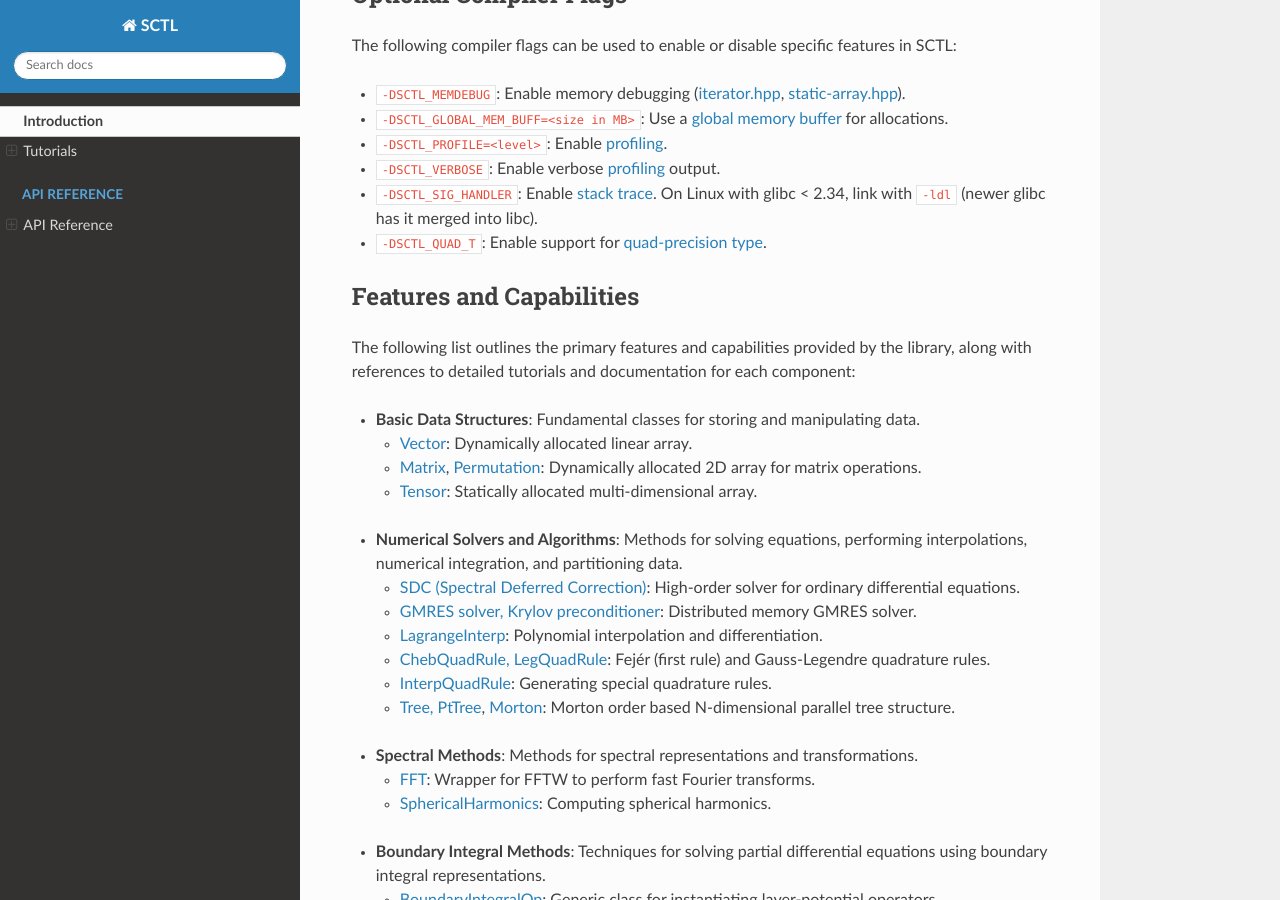
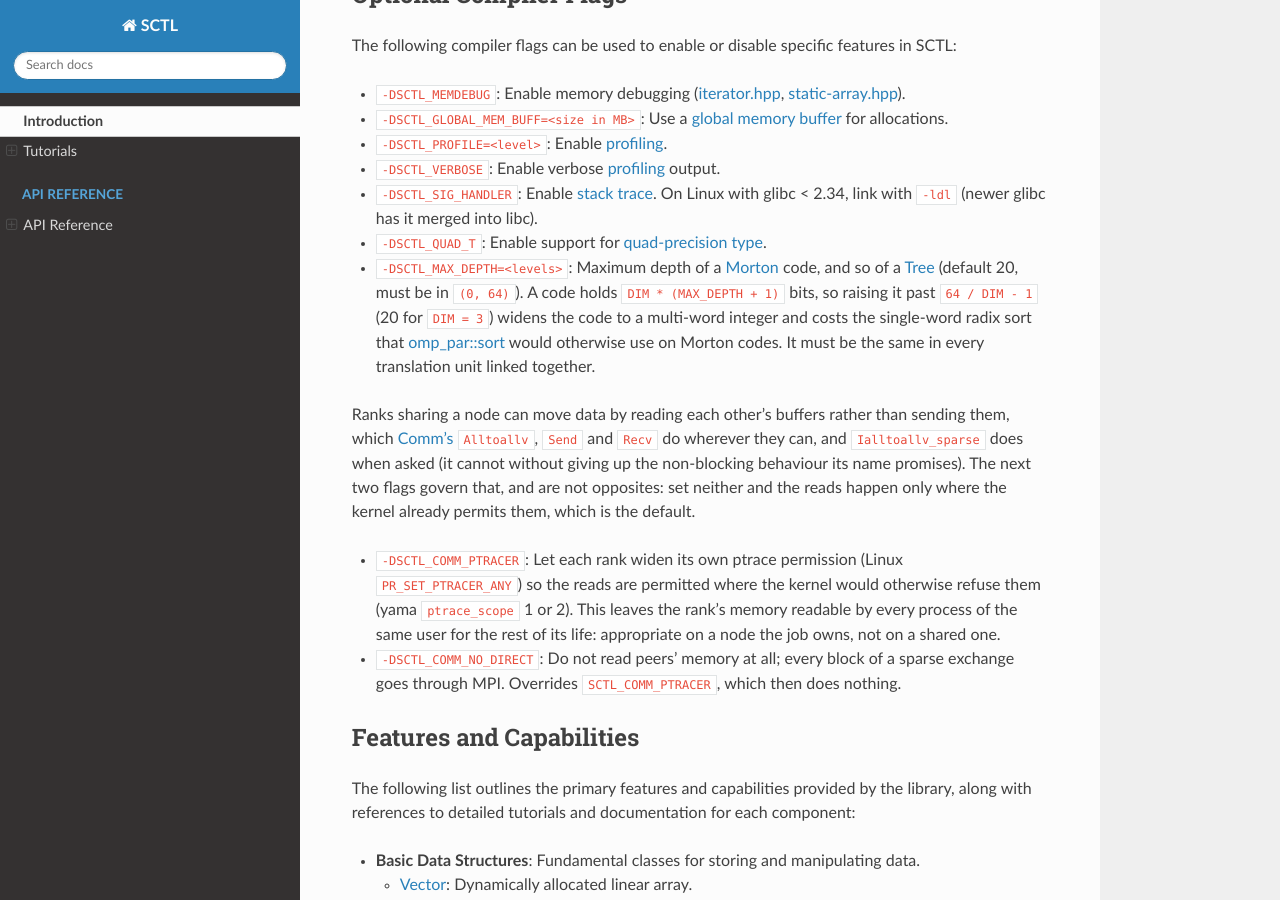
Before and after one commit to dmalhotra/SCTL, a Sphinx documentation site: the page built from doc/index.rst, in a window 1280 px wide and 900 px high, scrolled down 1336 px. Built offline with Sphinx 7.4.7 and the Read the Docs theme 3.1.0, drawn with Linux system fonts in a browser that asks for light colours.

Commit message:
Document SCTL_MAX_DEPTH and the two direct-read build flags
SCTL_COMM_PTRACER and SCTL_COMM_NO_DIRECT were described only in the Comm doc comment, so neither
appeared where a user configuring a build would look: the Makefile's list of optional flags and the
Optional Compiler Flags section of the docs. SCTL_MAX_DEPTH went undocumented in both as well,
although it decides the depth limit of every Morton code and tree, and whether a code still fits one
word -- which is what makes the radix sort in omp_par::sort available for codes.

Add all three to both places, commented out in the Makefile as the other non-default flags are, with
the SCTL_MAX_DEPTH threshold spelled out and what the ptrace flag gives away stated. The two
direct-read flags read as a boolean pair, which they are not: neither set is the default and means
"read a peer's buffer only where the kernel already permits it". Say that once, above both, and say
that NO_DIRECT overrides PTRACER. Alltoallv, Send and Recv all read a node peer's buffer where they
can, and Ialltoallv_sparse does when asked, so name those routines rather than the sparse exchange
alone.

Co-Authored-By: Claude Opus 5 (1M context) <noreply@anthropic.com>

```diff
--- a/doc/index.rst
+++ b/doc/index.rst
@@ -74,6 +74,12 @@ The following compiler flags can be used to enable or disable specific features
 - ``-DSCTL_VERBOSE``: Enable verbose :ref:`profiling <profile_hpp>` output.
 - ``-DSCTL_SIG_HANDLER``: Enable :ref:`stack trace <stacktrace_h>`. On Linux with glibc < 2.34, link with ``-ldl`` (newer glibc has it merged into libc).
 - ``-DSCTL_QUAD_T``: Enable support for :ref:`quad-precision type <math_utils_hpp>`.
+- ``-DSCTL_MAX_DEPTH=<levels>``: Maximum depth of a :ref:`Morton <morton_hpp>` code, and so of a :ref:`Tree <tree_hpp>` (default 20, must be in ``(0, 64)``). A code holds ``DIM * (MAX_DEPTH + 1)`` bits, so raising it past ``64 / DIM - 1`` (20 for ``DIM = 3``) widens the code to a multi-word integer and costs the single-word radix sort that :ref:`omp_par::sort <ompUtils_hpp>` would otherwise use on Morton codes. It must be the same in every translation unit linked together.
+
+Ranks sharing a node can move data by reading each other's buffers rather than sending them, which :ref:`Comm's <comm_hpp>` ``Alltoallv``, ``Send`` and ``Recv`` do wherever they can, and ``Ialltoallv_sparse`` does when asked (it cannot without giving up the non-blocking behaviour its name promises). The next two flags govern that, and are not opposites: set neither and the reads happen only where the kernel already permits them, which is the default.
+
+- ``-DSCTL_COMM_PTRACER``: Let each rank widen its own ptrace permission (Linux ``PR_SET_PTRACER_ANY``) so the reads are permitted where the kernel would otherwise refuse them (yama ``ptrace_scope`` 1 or 2). This leaves the rank's memory readable by every process of the same user for the rest of its life: appropriate on a node the job owns, not on a shared one.
+- ``-DSCTL_COMM_NO_DIRECT``: Do not read peers' memory at all; every block of a sparse exchange goes through MPI. Overrides ``SCTL_COMM_PTRACER``, which then does nothing.
 
 Features and Capabilities
 -------------------------
```
Also changed, not shown: 1 other file.
